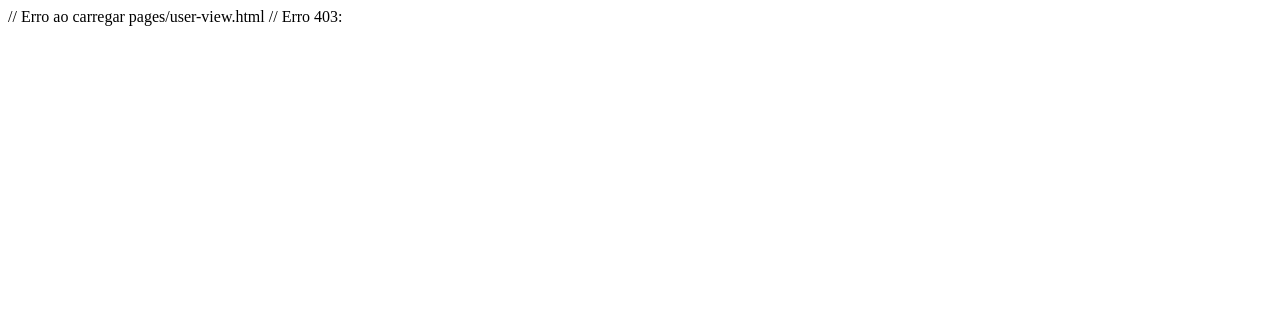
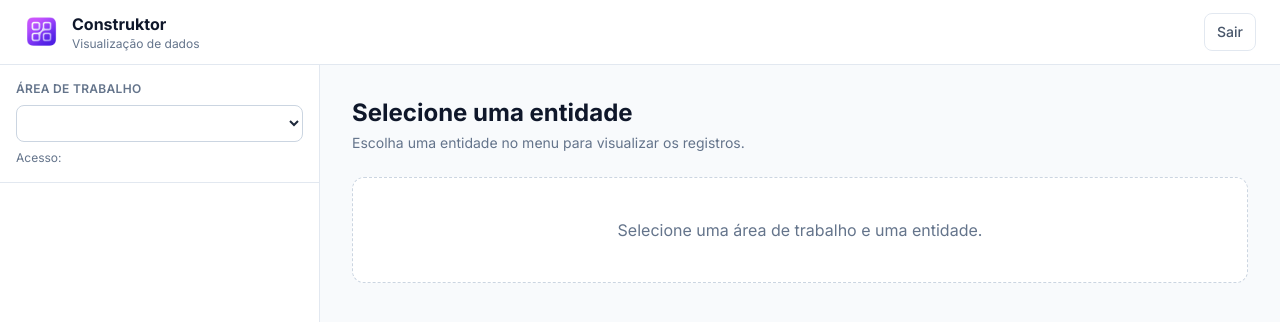
Before and after one commit to oliverlleo/ConstruktorF, a plain HTML site: page pages/user-view.html in a window 1280 px wide. Shown: the top 322 px of the page. Drawn offline with nearby package versions, Linux system fonts and the light colour scheme; no server answers.

Commit message:
Restore functional user view

```diff
--- a/pages/user-view.html
+++ b/pages/user-view.html
@@ -1,2 +1,69 @@
-// Erro ao carregar pages/user-view.html
-// Erro 403:
+<!DOCTYPE html>
+<html lang="pt-BR">
+<head>
+  <meta charset="UTF-8">
+  <meta name="viewport" content="width=device-width, initial-scale=1.0">
+  <title>Visualização - Construktor</title>
+  <link rel="icon" href="../imagem/logo.png" type="image/png">
+  <link href="https://fonts.googleapis.com/css2?family=Inter:wght@400;500;600;700&display=swap" rel="stylesheet">
+  <script src="https://cdn.tailwindcss.com/3.4.16"></script>
+  <script src="https://cdn.jsdelivr.net/npm/lucide@0.395.0/dist/umd/lucide.min.js"></script>
+  <script src="https://www.gstatic.com/firebasejs/9.15.0/firebase-app-compat.js"></script>
+  <script src="https://www.gstatic.com/firebasejs/9.15.0/firebase-auth-compat.js"></script>
+  <script src="https://www.gstatic.com/firebasejs/9.15.0/firebase-firestore-compat.js"></script>
+  <style>
+    body { font-family: Inter, sans-serif; }
+  </style>
+</head>
+<body class="min-h-screen bg-slate-50 text-slate-800">
+  <div class="min-h-screen flex flex-col">
+    <header class="sticky top-0 z-20 border-b border-slate-200 bg-white/95 backdrop-blur">
+      <div class="mx-auto flex max-w-[1600px] items-center justify-between gap-4 px-4 py-3 sm:px-6">
+        <div class="flex items-center gap-3">
+          <a href="../index.html" class="flex items-center gap-3 rounded-lg focus:outline-none focus:ring-2 focus:ring-indigo-500">
+            <img src="../imagem/logo.png" alt="Construktor" class="h-9 w-9 rounded-lg">
+            <div>
+              <div class="font-bold text-slate-900">Construktor</div>
+              <div class="text-xs text-slate-500">Visualização de dados</div>
+            </div>
+          </a>
+        </div>
+        <div class="flex items-center gap-3 text-sm">
+          <span id="user-name" class="hidden text-slate-600 sm:inline"></span>
+          <button id="logout" type="button" class="rounded-lg border border-slate-200 px-3 py-2 font-medium text-slate-600 hover:bg-slate-50">
+            Sair
+          </button>
+        </div>
+      </div>
+    </header>
+
+    <div class="mx-auto flex w-full max-w-[1600px] flex-1 flex-col lg:flex-row">
+      <aside class="border-b border-slate-200 bg-white lg:w-80 lg:border-b-0 lg:border-r">
+        <div class="border-b border-slate-200 p-4">
+          <label for="workspace-select" class="mb-2 block text-xs font-semibold uppercase tracking-wide text-slate-500">Área de trabalho</label>
+          <select id="workspace-select" class="w-full rounded-lg border border-slate-300 bg-white px-3 py-2 text-sm focus:border-indigo-500 focus:outline-none focus:ring-2 focus:ring-indigo-200"></select>
+          <div class="mt-2 text-xs text-slate-500">Acesso: <span id="workspace-role" class="font-medium"></span></div>
+        </div>
+        <nav id="navigation" class="max-h-[40vh] overflow-y-auto p-3 lg:max-h-[calc(100vh-180px)]"></nav>
+      </aside>
+
+      <main class="min-w-0 flex-1 p-4 sm:p-6 lg:p-8">
+        <div class="mb-6 flex items-start justify-between gap-4">
+          <div>
+            <h1 id="entity-title" class="text-2xl font-bold text-slate-900">Selecione uma entidade</h1>
+            <p id="entity-description" class="mt-1 text-sm text-slate-500">Escolha uma entidade no menu para visualizar os registros.</p>
+          </div>
+          <div id="loading" class="hidden rounded-lg bg-indigo-50 px-3 py-2 text-sm font-medium text-indigo-700">Carregando…</div>
+        </div>
+        <section id="content">
+          <div class="rounded-xl border border-dashed border-slate-300 bg-white p-10 text-center text-slate-500">
+            Selecione uma área de trabalho e uma entidade.
+          </div>
+        </section>
+      </main>
+    </div>
+  </div>
+
+  <script type="module" src="../js/features/user-view/user-view.js"></script>
+</body>
+</html>
```
